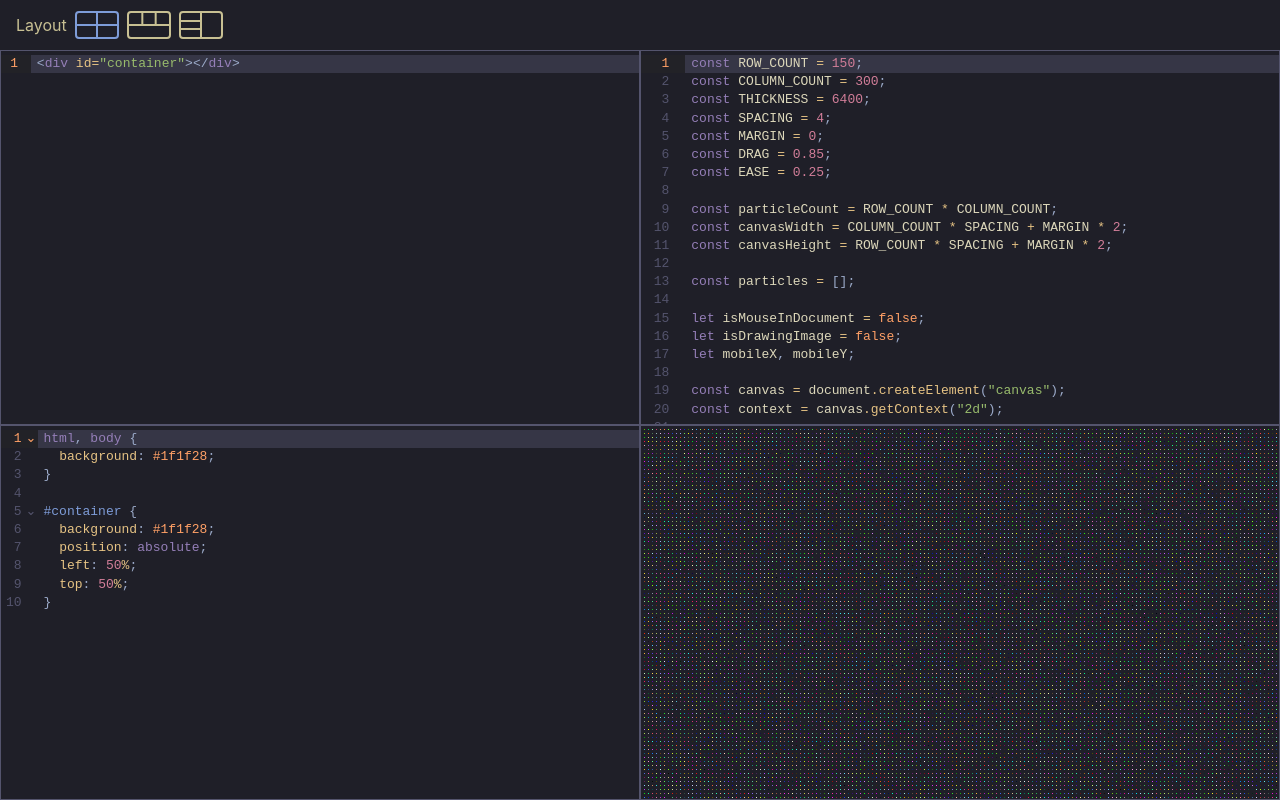
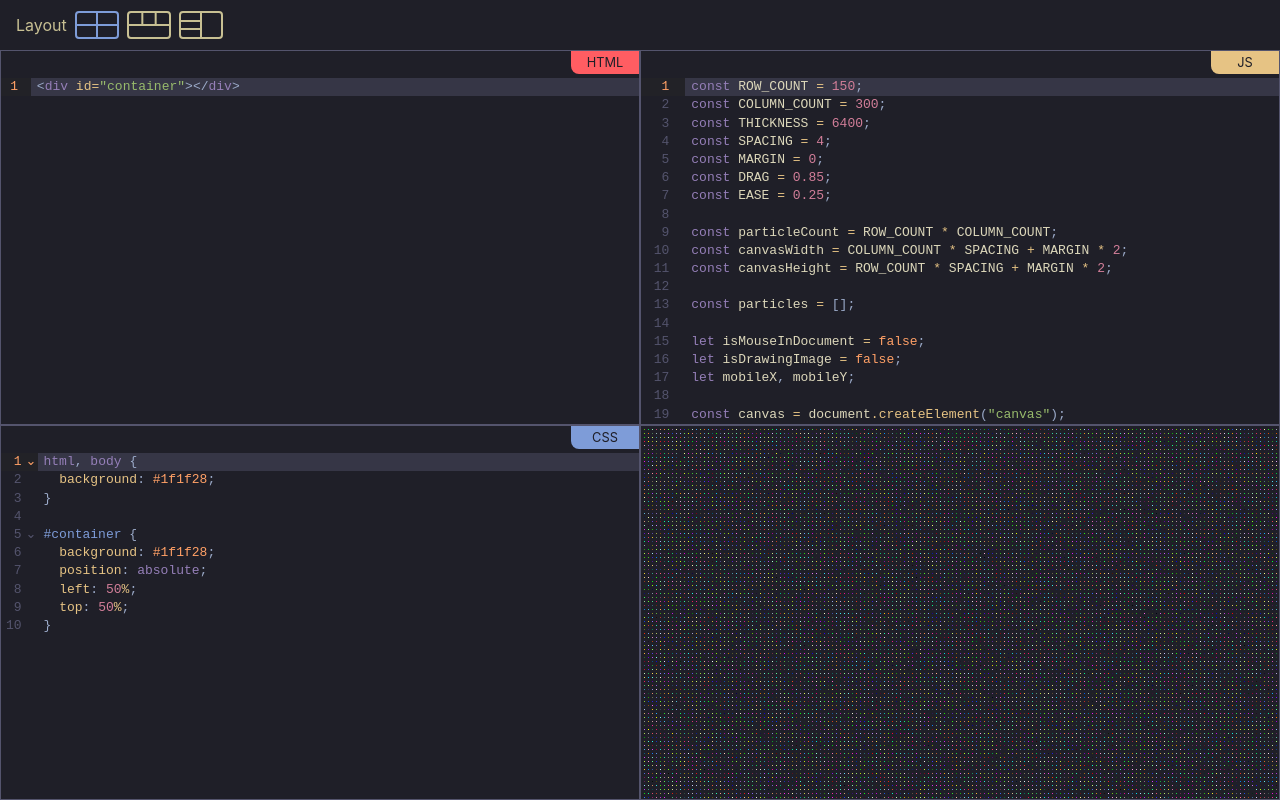
Before and after one commit to metapho-re/code-playground, a React (Vite) app: page / in a window 1280 px wide. Built offline with nearby package versions, Linux system fonts and the light colour scheme; the HTML template or start-up script is replaced by a standard one.

Commit message:
feat: Add editor name tag.

```diff
--- a/src/App.css
+++ b/src/App.css
@@ -70,6 +70,33 @@ svg {
   overflow: scroll;
 }
 
+.panel > div:first-child {
+  display: flex;
+  justify-content: space-between;
+}
+
+.panel > div:first-child > p {
+  width: 64px;
+  margin: 0;
+  padding: 2px;
+  text-align: center;
+  border-bottom-left-radius: 8px;
+  font-size: 0.8em;
+  color: #1f1f28;
+}
+
+#html {
+  background-color: #ff5d62;
+}
+
+#css {
+  background-color: #7e9cd8;
+}
+
+#js {
+  background-color: #e6c384;
+}
+
 .panel,
 iframe {
   width: 50%;
--- a/src/App.tsx
+++ b/src/App.tsx
@@ -40,16 +40,19 @@ function App() {
         <CodeMirror
           doc={htmlCodeSample}
           languageExtension={htmlExtension}
+          name="html"
           onChange={onHtmlCodeChange}
         />
         <CodeMirror
           doc={cssCodeSample}
           languageExtension={cssExtension}
+          name="css"
           onChange={onCssCodeChange}
         />
         <CodeMirror
           doc={jsCodeSample}
           languageExtension={jsExtension}
+          name="js"
           onChange={onJsCodeChange}
         />
         <iframe srcDoc={srcDoc} />
--- a/src/code-mirror/CodeMirror.tsx
+++ b/src/code-mirror/CodeMirror.tsx
@@ -5,11 +5,25 @@ import { DocToJSON } from "../types";
 interface Props {
   doc?: EditorStateConfig["doc"];
   languageExtension: Extension;
+  name: "html" | "css" | "js";
   onChange: (docToJSON: DocToJSON) => void;
 }
 
-export const CodeMirror = ({ doc, languageExtension, onChange }: Props) => {
+export const CodeMirror = ({
+  doc,
+  languageExtension,
+  name,
+  onChange,
+}: Props) => {
   const ref = useCodeMirror({ doc, languageExtension, onChange });
 
-  return <div className="panel" ref={ref} />;
+  return (
+    <div className="panel">
+      <div>
+        <div />
+        <p id={name}>{name.toUpperCase()}</p>
+      </div>
+      <div ref={ref} />
+    </div>
+  );
 };
```
